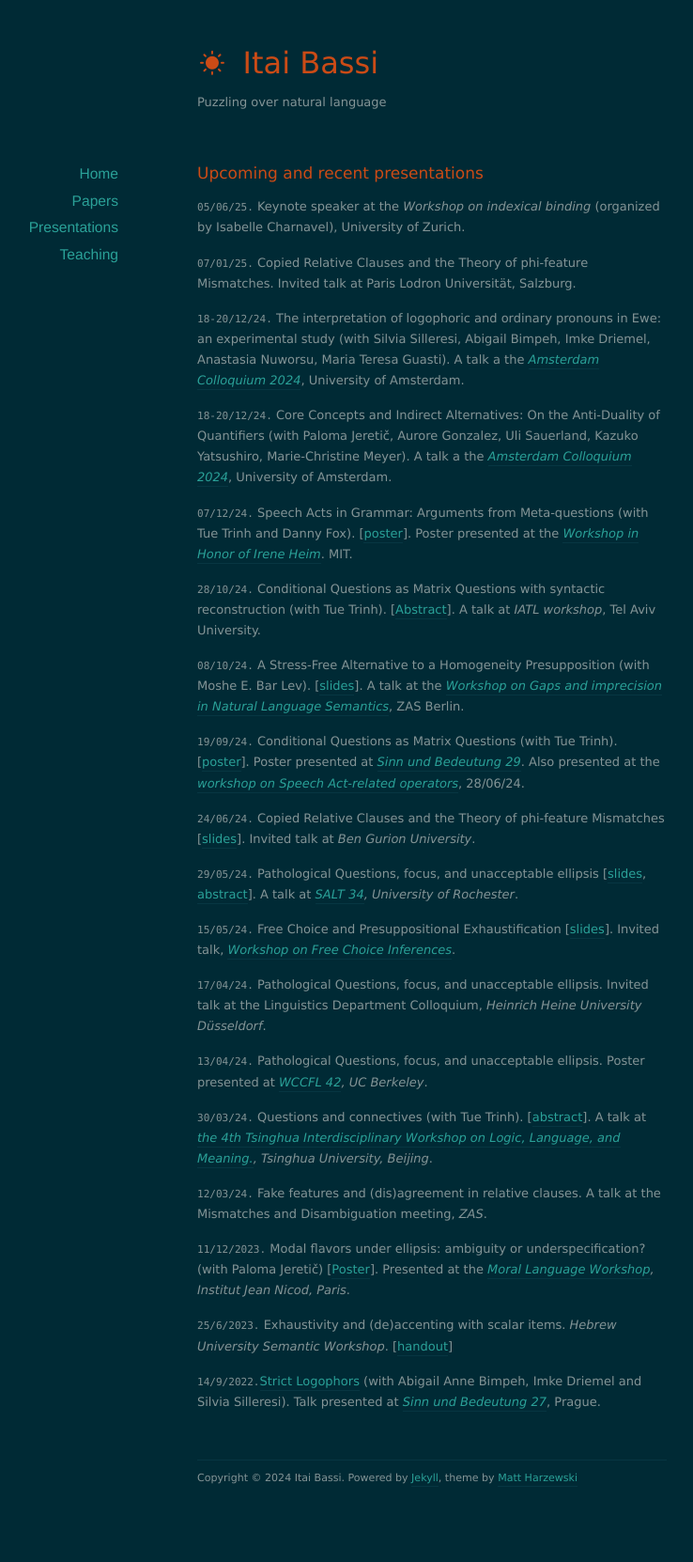
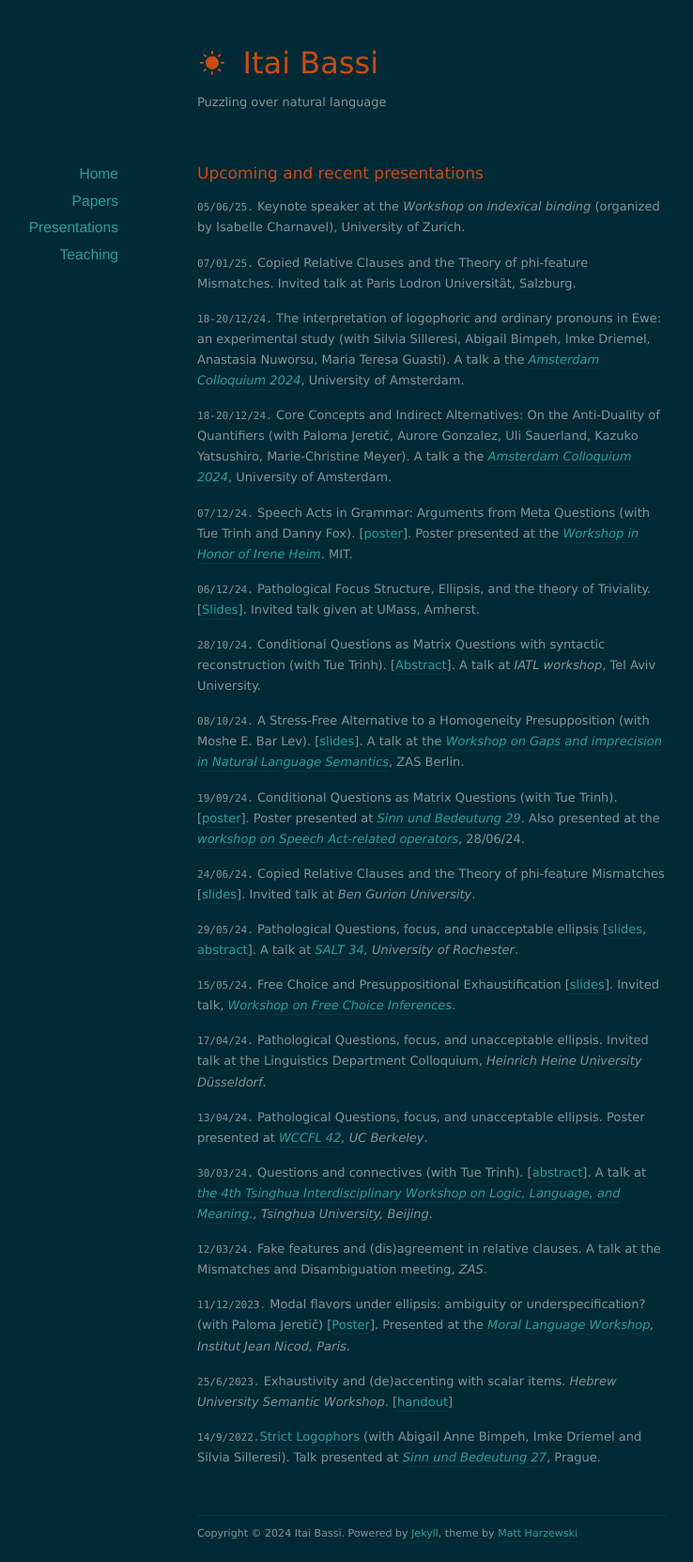
Before and after one commit to itaibassi/itaibassi.github.io, a Jekyll site: the page built from presentations/index.markdown, in a window 1280 px wide. Shown: the whole page at 94% size, without its empty margins (180-918 px from the left). Built offline with Jekyll 4.4.1, drawn with Linux system fonts in a browser that asks for light colours; nearby versions of some CDN libraries; before the commit the page ends 1603 px from its top, so only the background shows below that.

Commit message:
Update index.markdown

```diff
--- a/presentations/index.markdown
+++ b/presentations/index.markdown
@@ -24,8 +24,11 @@ On the Anti-Duality of Quantifiers
  (with Paloma Jeretič, Aurore Gonzalez, Uli Sauerland, Kazuko Yatsushiro, Marie-Christine Meyer).   A talk a the *[Amsterdam Colloquium 2024](https://events.illc.uva.nl/AC/AC2024/Conference/)*,  University of Amsterdam.
 
 `07/12/24.`  Speech Acts in Grammar:
-Arguments from Meta-questions (with Tue Trinh and Danny Fox).
+Arguments from Meta Questions (with Tue Trinh and Danny Fox).
  [[poster](https://www.dropbox.com/scl/fi/3yvg7eel1qo3e6wqtytrl/POSTER_speech-acts_mit.pdf?rlkey=k6n33eb0dx4mpof003nzbxd2h&dl=0)]. Poster presented at the *[Workshop in Honor of Irene Heim](https://linguistics.mit.edu/heimfest/)*. MIT.
+
+`06/12/24.`  Pathological Focus Structure, Ellipsis, and the theory of
+Triviality. [[Slides](https://www.dropbox.com/scl/fi/ie08m2knb2waxp4kffgyp/UMass_slides.pdf?rlkey=dr9b4ib1keagihanttrwzrxw7&dl=0)]. Invited talk given at UMass, Amherst.
 
 
 `28/10/24.`  Conditional Questions as Matrix Questions with syntactic reconstruction (with Tue Trinh).
```
